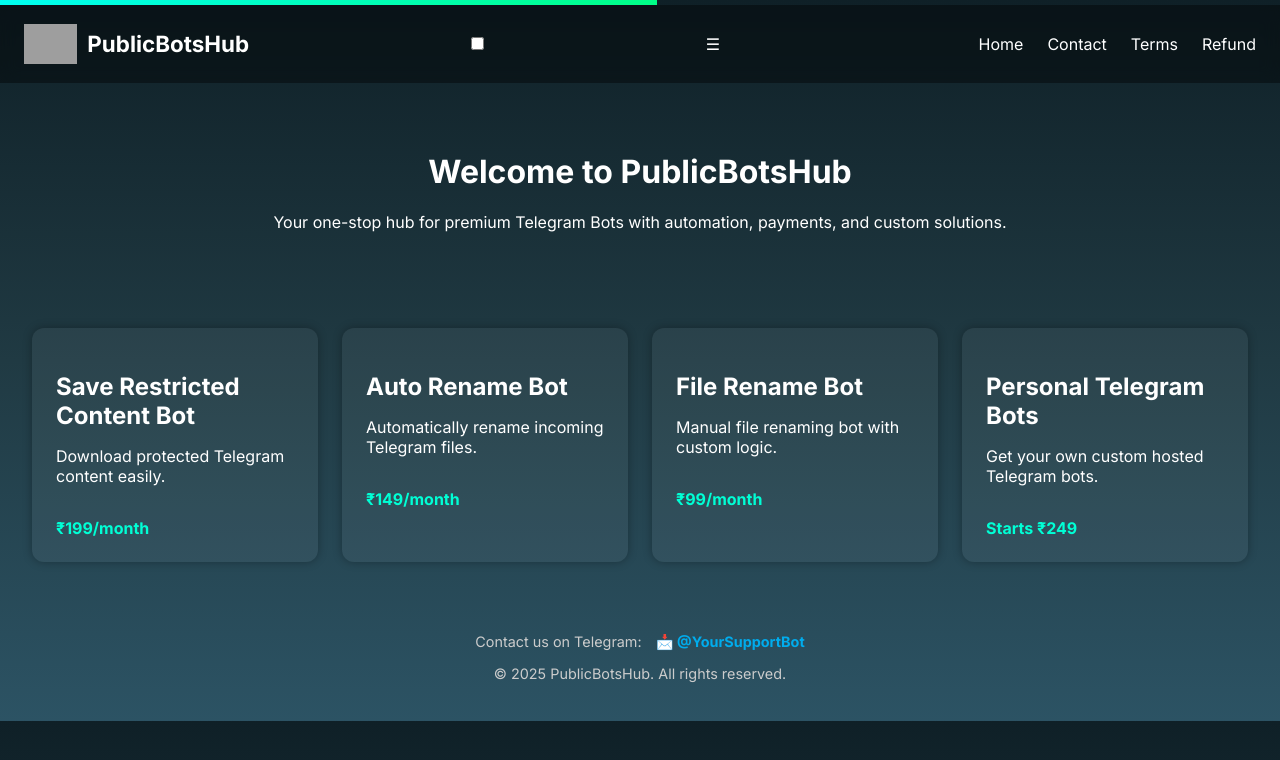
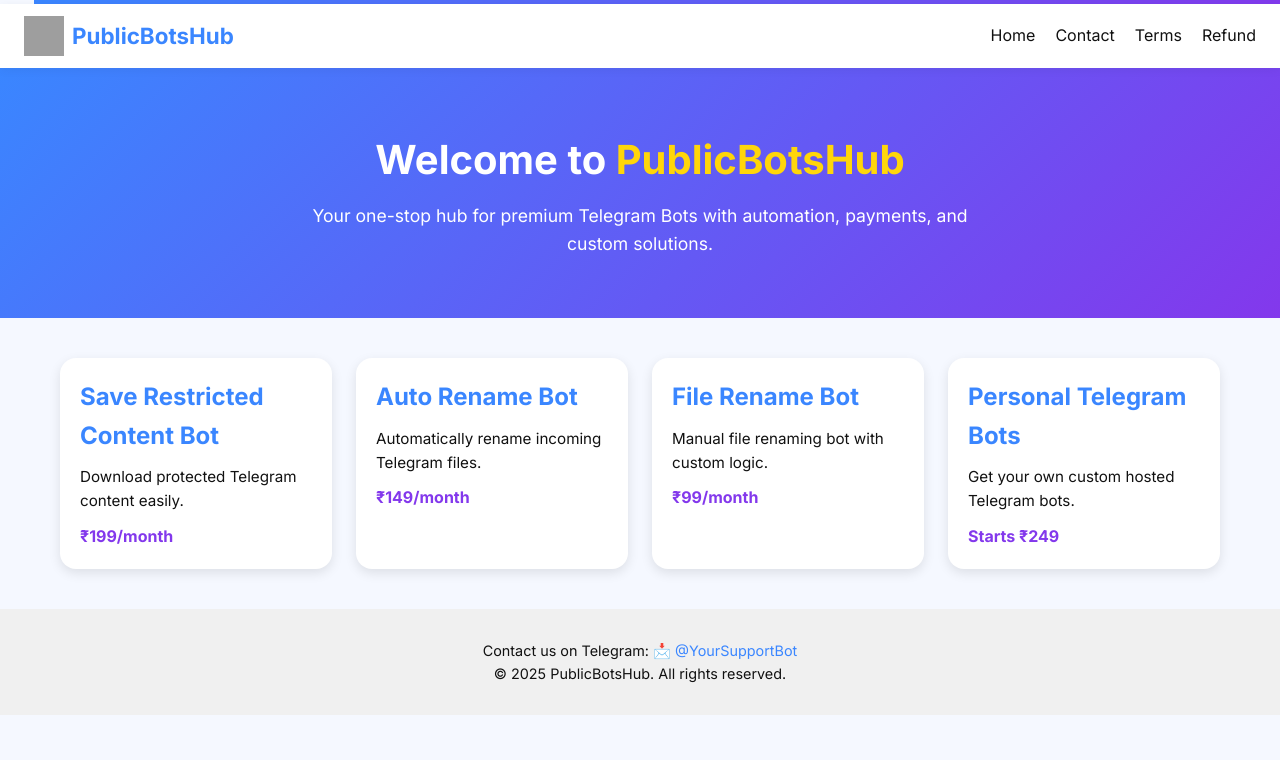
Before and after one commit to rehan-raxa/site, a Python web app: template templates/index.html in a window 1280 px wide. Shown: the top 760 px of the page. Run offline with Jinja, Linux system fonts and the light colour scheme; the template is opened without the code that fills it, so the values that code supplies are empty; grey boxes are pictures that could not be loaded.

Commit message:
Update style.css

```diff
--- a/static/style.css
+++ b/static/style.css
@@ -1,30 +1,40 @@
+/* General Reset */
+* {
+  margin: 0;
+  padding: 0;
+  box-sizing: border-box;
+}
+
 body {
   font-family: 'Inter', sans-serif;
-  margin: 0;
-  background: linear-gradient(to bottom, #0f2027, #203a43, #2c5364);
-  color: white;
+  background-color: #f5f8ff;
+  color: #111;
+  line-height: 1.6;
 }
 
+/* Loader */
 .loader {
-  height: 5px;
-  background: linear-gradient(to right, #00fff2, #00ff87);
-  animation: loader 2s infinite;
+  width: 100%;
+  height: 4px;
+  background: linear-gradient(to right, #3a86ff, #8338ec);
+  animation: load 2s infinite;
 }
-@keyframes loader {
-  0% { width: 0; }
-  100% { width: 100%; }
+@keyframes load {
+  0% { transform: translateX(-100%); }
+  100% { transform: translateX(100%); }
 }
 
+/* Navbar */
 .navbar {
+  background-color: #fff;
   display: flex;
   justify-content: space-between;
   align-items: center;
-  background: rgba(0, 0, 0, 0.4);
-  padding: 0.8rem 1.5rem;
-  backdrop-filter: blur(8px);
+  padding: 12px 24px;
+  box-shadow: 0 2px 10px rgba(0,0,0,0.05);
   position: sticky;
   top: 0;
-  z-index: 1000;
+  z-index: 10;
 }
 
 .nav-left {
@@ -33,97 +43,143 @@
 }
 
 .logo-img {
+  width: 40px;
   height: 40px;
-  margin-right: 10px;
+  margin-right: 8px;
 }
 
 .logo-text {
+  font-weight: bold;
   font-size: 1.4rem;
-  font-weight: 700;
+  color: #3a86ff;
+}
+
+.nav-links {
+  list-style: none;
+  display: flex;
+  gap: 20px;
+}
+
+.nav-links a {
+  text-decoration: none;
+  color: #111;
+  font-weight: 500;
+  transition: color 0.3s;
+}
+
+.nav-links a:hover {
+  color: #3a86ff;
+}
+
+/* Hamburger Menu */
+.hamburger {
+  display: none;
+  font-size: 26px;
+  cursor: pointer;
+}
+
+/* Hide menu toggle checkbox */
+#menu-toggle {
+  display: none;
+}
+
+/* Hero */
+.hero {
+  text-align: center;
+  padding: 60px 20px;
+  background: linear-gradient(135deg, #3a86ff, #8338ec);
   color: white;
 }
 
-.nav-links {
-  display: flex;
-  list-style: none;
-  gap: 1.5rem;
+.hero h1 {
+  font-size: 2.5rem;
+  margin-bottom: 10px;
 }
 
-.nav-links li a {
-  color: white;
-  text-decoration: none;
-  font-weight: 500;
-  transition: color 0.3s;
-}
-.nav-links li a:hover {
-  color: #00ffd5;
+.hero .highlight {
+  color: #ffd60a;
 }
 
-header {
-  text-align: center;
-  margin: 2rem auto;
-  padding: 1rem;
+.hero p {
+  max-width: 700px;
+  margin: 0 auto;
+  font-size: 1.1rem;
 }
 
-.tagline {
-  font-size: 1.1rem;
-  color: #ccc;
-}
-
+/* Cards */
 .cards {
   display: grid;
-  grid-template-columns: repeat(auto-fit, minmax(270px, 1fr));
-  gap: 1.5rem;
-  padding: 2rem;
+  grid-template-columns: repeat(auto-fit, minmax(250px, 1fr));
+  gap: 24px;
+  padding: 40px 20px;
+  max-width: 1200px;
+  margin: 0 auto;
 }
 
 .card {
-  background: rgba(255, 255, 255, 0.05);
-  padding: 1.5rem;
-  border-radius: 12px;
-  box-shadow: 0 0 10px rgba(0,0,0,0.3);
-  transition: transform 0.3s;
+  background: white;
+  padding: 20px;
+  border-radius: 16px;
+  box-shadow: 0 4px 12px rgba(0,0,0,0.1);
+  transition: transform 0.3s ease;
 }
+
 .card:hover {
   transform: translateY(-5px);
 }
+
 .card h2 {
-  margin-bottom: 0.5rem;
-}
-.price {
-  display: inline-block;
-  margin-top: 1rem;
-  font-weight: bold;
-  color: #00ffd5;
+  color: #3a86ff;
+  margin-bottom: 10px;
 }
 
-footer {
-  text-align: center;
-  padding: 1.5rem;
-  font-size: 0.9rem;
-  color: #ccc;
+.card p {
+  font-size: 0.95rem;
+  margin-bottom: 10px;
 }
 
-.tg-icon {
-  display: inline-block;
-  margin-left: 10px;
-  color: #00aced;
-  text-decoration: none;
+.price {
   font-weight: bold;
+  color: #8338ec;
 }
 
-/* Responsive for mobile */
+/* Footer */
+footer {
+  background-color: #f0f0f0;
+  padding: 30px 20px;
+  text-align: center;
+  font-size: 0.9rem;
+}
+
+footer a {
+  color: #3a86ff;
+  text-decoration: none;
+}
+
+footer a:hover {
+  text-decoration: underline;
+}
+
+/* Mobile Menu Behavior */
 @media (max-width: 768px) {
   .nav-links {
+    position: absolute;
+    top: 70px;
+    right: 0;
+    background: white;
+    flex-direction: column;
+    width: 200px;
+    padding: 20px;
+    gap: 15px;
     display: none;
+    box-shadow: -2px 4px 10px rgba(0, 0, 0, 0.1);
   }
 
-  .logo-text {
-    font-size: 1.2rem;
+  #menu-toggle:checked + .hamburger + .nav-links {
+    display: flex;
   }
 
-  .cards {
-    padding: 1rem;
-    grid-template-columns: 1fr;
+  .hamburger {
+    display: block;
   }
 }
```
